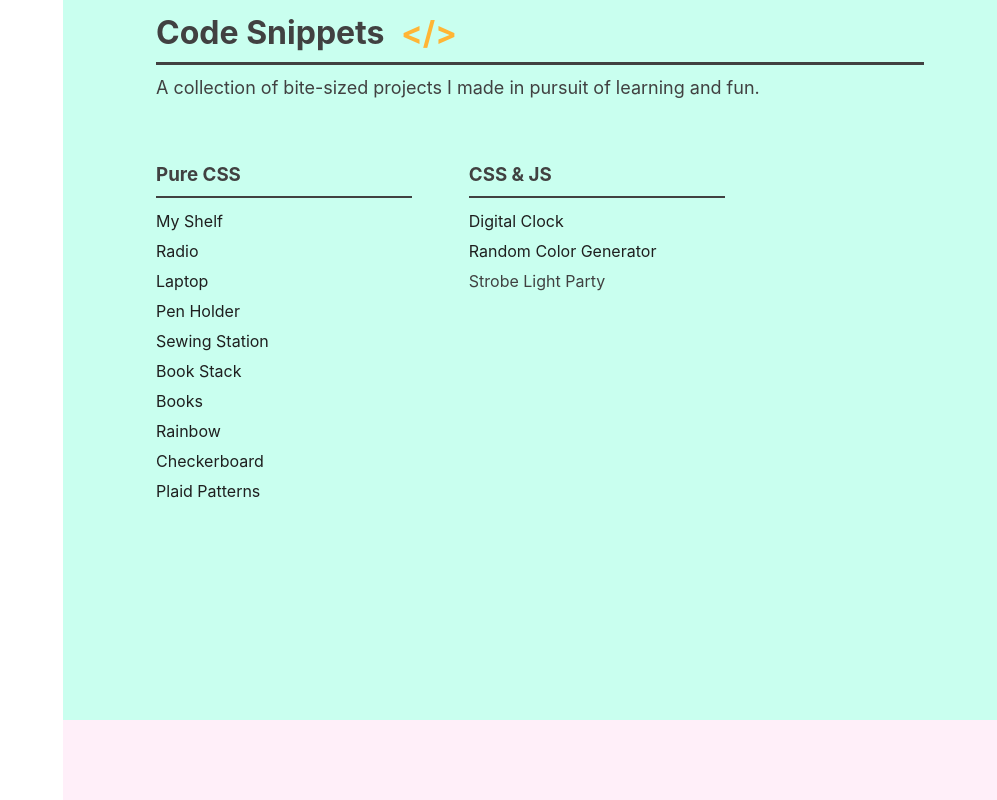
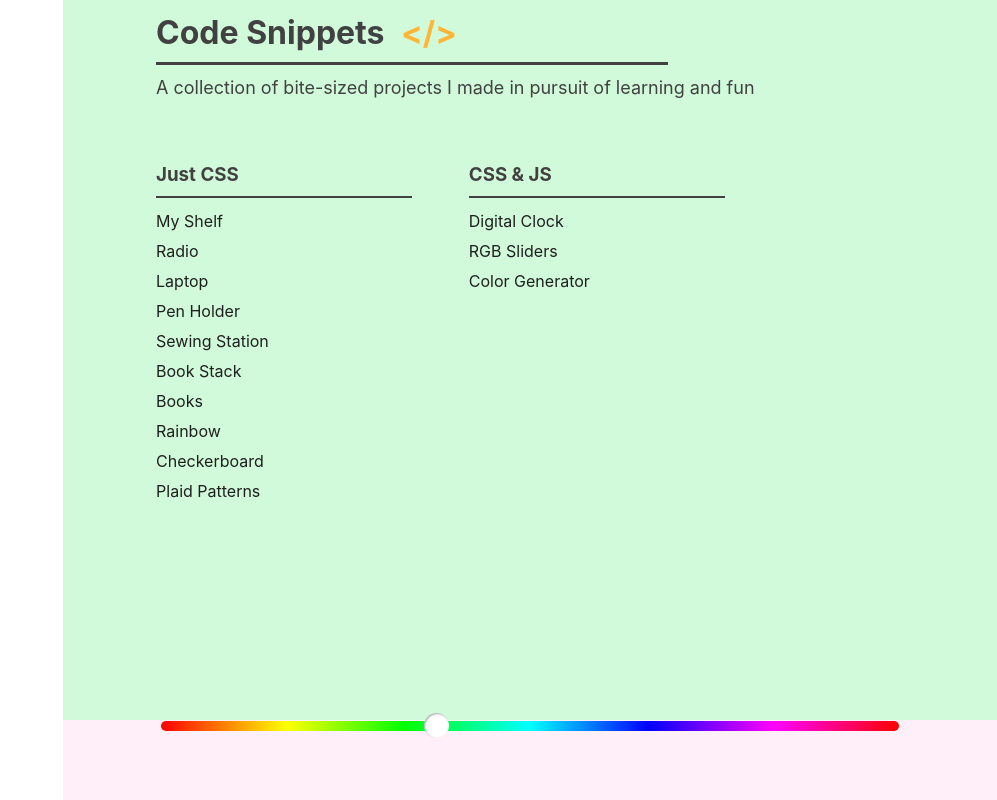
Before and after one commit to AnniePawl/annapawl.com, a React (Create React App) app: page / in a window 1280 px wide. Shown: the part 880-1680 px from the top of the page, without its empty margins (283-1280 px from the left). Built offline with nearby package versions, Linux system fonts and the light colour scheme; a web font is replaced by a local one.

Commit message:
color picker

```diff
--- a/src/components/code-snippets/DesktopCodeSnippets.js
+++ b/src/components/code-snippets/DesktopCodeSnippets.js
@@ -1,20 +1,34 @@
-import React from "react";
-import SnippetCard from "./SnippetCard";
+import { React, useState, useEffect } from "react";
 import "./code-snippets.scss";
+import "./color-slider.scss";
 
 function DesktopCodeSnippets() {
+  const [rangeVal, setRangeVal] = useState(133);
+  const [bkgdClr, setBkgdClr] = useState(`hsl(200,60%, 100%)`);
+  console.log(`default bg ${bkgdClr}`);
+
+  useEffect(() => {
+    // console.log("value chagned");
+    setBkgdClr(`hsl(${rangeVal}, 80%, 90%`);
+    console.log(bkgdClr);
+  }, [rangeVal]);
+
   return (
-    <div className="codeSnippets-container" id="code-snippets">
+    <div
+      className="codeSnippets-container"
+      id="code-snippets"
+      style={{ backgroundColor: `${bkgdClr}` }}
+    >
       <div className="codeSnippets__contents">
         <h1 className="codeSnippets__h1">Code Snippets</h1>
         <p>
           A collection of bite-sized projects I made in pursuit of learning and
-          fun.
+          fun
         </p>
 
         <div className="codeSnippets__lists">
           <div>
-            <h3 className="codeSnippets__h3">Pure CSS</h3>
+            <h3 className="codeSnippets__h3">Just CSS</h3>
 
             <ul>
               <li>
@@ -110,17 +124,34 @@ function DesktopCodeSnippets() {
               </li>
               <li>
                 <a
+                  href="https://codepen.io/annampawl/pen/jOzPeLJ"
+                  target="blank"
+                >
+                  RGB Sliders
+                </a>
+              </li>
+              <li>
+                <a
                   href="	https://codepen.io/annampawl/pen/QWQwYYB"
                   target="blank"
                 >
-                  Random Color Generator
+                  Color Generator
                 </a>
               </li>
-              <li>Strobe Light Party</li>
+              {/* <li>Strobe Light Party</li> */}
             </ul>
           </div>
         </div>
       </div>
+
+      <input
+        className="colorSlider"
+        type="range"
+        onChange={(event) => setRangeVal(event.target.value)}
+        value={rangeVal}
+        min="0"
+        max="360"
+      ></input>
     </div>
   );
 }
--- a/src/components/code-snippets/code-snippets.scss
+++ b/src/components/code-snippets/code-snippets.scss
@@ -1,15 +1,20 @@
 @import "../universal-styles.scss";
 
 $blue:#5796e9;
-$codeSnippets-bkgd-clr:#c9ffef ;
+// $codeSnippets-bkgd-clr:#c9ffef ;
 
 .codeSnippets-container {
 	height:100vh;
 	color:$black;
 	display:flex;
+	align-items: center;
 	flex-direction: column;
-	background-color:$codeSnippets-bkgd-clr;
+	// border:$test-border;
+
+	// background-color:$codeSnippets-bkgd-clr;
 	.codeSnippets__contents {
+		align-self: self-start;
+		// border:$test-border;
 		padding-top:10%;
 		padding-left:10%;
 		& > p{
@@ -18,12 +23,13 @@ $codeSnippets-bkgd-clr:#c9ffef ;
 		.codeSnippets__h1{
 			color:$black;
 			padding-bottom: 25px;
+
 			&::after{
 				content:"";
 				position: absolute;
 				display:flex;
 				height:2.5px;
-				width:60vw;
+				width:40vw;
 				background-color: $black;
 				transform: translateY(10px);
 			}
@@ -76,7 +82,7 @@ $codeSnippets-bkgd-clr:#c9ffef ;
 
 	color:$black;
 	font-family: $font;
-	background-color:$codeSnippets-bkgd-clr ;
+	// background-color:$codeSnippets-bkgd-clr ;
 	h1{
 		padding-top:25px;
 		padding-bottom: 20px;
--- /dev/null
+++ b/src/components/code-snippets/color-slider.scss
@@ -0,0 +1,58 @@
+@import '../universal-styles.scss';
+
+
+input {
+	width: 60vw;
+  padding:15px;
+  border-radius:25px;
+  -webkit-appearance: none;
+	position:relative;
+	bottom:-25vh;
+	background-color: transparent;
+
+}
+
+/* firefox */
+input::-moz-range-track{
+  height:15px;
+  border-radius:20px;
+  box-shadow:inset 3px 3px 5px #57575780;
+  background: linear-gradient(to right, #ffb3b3 0%, #ffd9a4 17%, #fffda3 33%, #b2ffab 50%, #abdfff 66%, #c7aefc 83%, #ffc8e0 100%);
+}
+
+
+input::-webkit-slider-runnable-track {
+  height:10px;
+  border-radius:20px;
+/*   box-shadow:inset 3px 3px 5px #57575780; */
+  background: linear-gradient(to right, red 0%, #ff0 17%, lime 33%, cyan 50%, blue 66%, #f0f 83%, red 100%);
+}
+
+
+input::-moz-range-thumb{
+  -webkit-appearance: none;
+  height:25px;
+  width:25px;
+  border-radius:50%;
+  border:none;
+  background-color:white;
+  box-shadow:inset 1px 1px 2px #57575780;
+
+}
+input::-webkit-slider-thumb {
+  -webkit-appearance: none;
+  height:25px;
+  width:25px;
+  border-radius:50%;
+  border:none;
+  background-color:white;
+  box-shadow:inset 1px 1px 2px #57575780;
+  transform:translateY(-8px)
+}
+
+input::-moz-range-thumb:hover{
+  cursor:grab;
+}
+input::-webkit-slider-thumb:hover{
+  cursor:grab;
+}
--- a/src/components/modal/Modal.js
+++ b/src/components/modal/Modal.js
@@ -20,8 +20,8 @@ export default function Modal({ isOpen, onClose, cn }) {
               {" "}
               <b>Hover over</b>
             </span>{" "}
-            the knick knacks for some mini surprises. I made everything pure CSS
-            ♥<br></br> <br></br>
+            the knick knacks for some mini surprises. I made everything with
+            pure CSS ♥<br></br> <br></br>
             Check out my ongoing project,{" "}
             <a href="https://anniepawl.github.io/dwc/" target="blank">
               <b>Drawing with Code</b>
--- a/src/components/modal/modal.scss
+++ b/src/components/modal/modal.scss
@@ -1,8 +1,8 @@
 @import "../universal-styles.scss";
 
 // Colors
-$overlay-clr: #aed0ff99;
-$background-color: #f9fbb9;
+$overlay-clr: #aed0ff9d;
+$background-color: #fff9b3;
 $modal-font-clr: #65a5ff;
 $modal-font-clr: #252525;
 $modal-hover-clr: #2279eb;
@@ -32,7 +32,7 @@ p.hide {
   flex-direction: column;
   border-radius: 5px;
   background-color: $background-color;
-  box-shadow: rgba(0, 0, 0, 0.09) 1px 3px 12px;
+	box-shadow: rgba(0, 0, 0, 0.1) 0px 0px 15px, rgba(0, 0, 0, 0.1) 0px 0px 15px;
 }
 
 .modal__button {
--- a/src/components/writing/writing.scss
+++ b/src/components/writing/writing.scss
@@ -46,6 +46,7 @@ $pencil-width:8px;
 >.paper h1 {
 	font-weight: bold;
 
+
 }
 }
 
@@ -93,7 +94,7 @@ $pencil-width:8px;
 	font-weight: 500;
 	color:#454545;
 	font-family: $paper-font2;
-	transform: translateX(80px) translateY(23px);
+	transform: translateX(80px) translateY(35px);
 }
 
 
```
